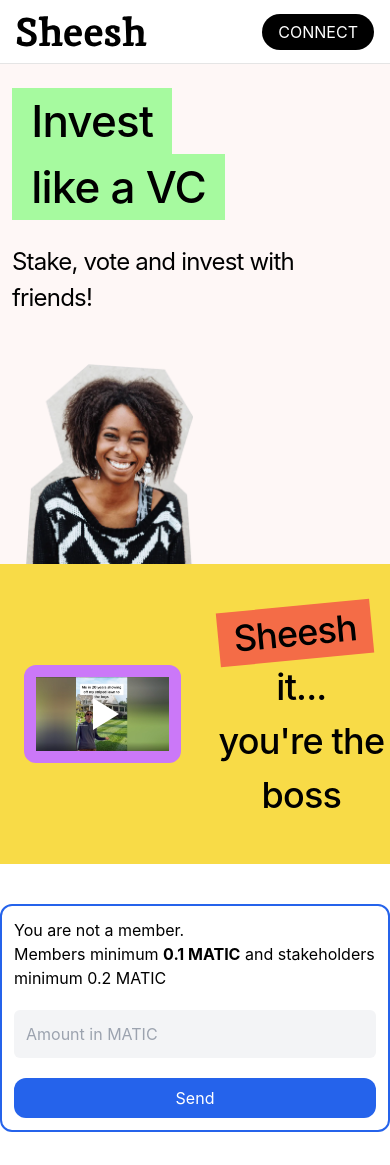
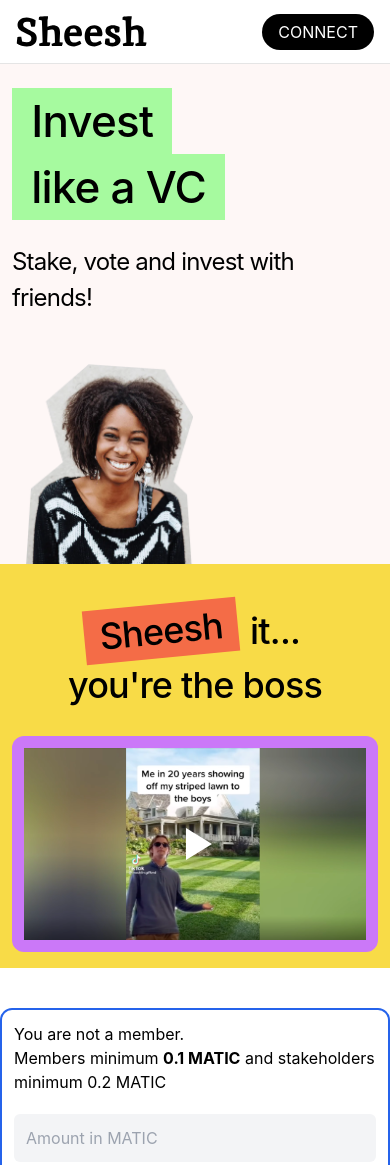
Before and after one commit to mccaine/web3-investment-club, a Next.js app: page / in a window 390 px wide. Shown: the top 1165 px of the page. Before the commit the page ends 1132 px from the top, so only its background shows below. Built offline with nearby package versions, Linux system fonts and the light colour scheme.

Commit message:
responsive video section

```diff
--- /dev/null
+++ b/src/components/layout.tsx
@@ -0,0 +1,23 @@
+import styled from "styled-components";
+import { device } from "@theme/index";
+
+interface Props {
+  sx?: any;
+}
+
+export const Section = styled.section<Props>`
+  background-color: #fef7f6;
+  padding-left: ${({ theme }) => theme.spacing(3)}px;
+  padding-right: ${({ theme }) => theme.spacing(3)}px;
+  display: block;
+  width: 100%;
+  @media ${device.sm} {
+    padding-left: ${({ theme }) => theme.spacing(3)}px;
+    padding-right: ${({ theme }) => theme.spacing(3)}px;
+  }
+  @media ${device.md} {
+    padding-left: ${({ theme }) => theme.spacing(13)}px;
+    padding-right: ${({ theme }) => theme.spacing(13)}px;
+  }
+  ${({ sx }) => sx && sx};
+`;
--- a/src/containers/PageHome/Home.tsx
+++ b/src/containers/PageHome/Home.tsx
@@ -1,5 +1,5 @@
 import { useState } from "react";
-import styled, { css } from "styled-components";
+import styled from "styled-components";
 
 import MainTemplate from "@templates/Main";
 
@@ -12,7 +12,6 @@
 
 export default function Home() {
   const { isMember, loading, account } = useData();
-  const [muted, setMuted] = useState(true);
 
   // if (loading) {
   //   return (
@@ -40,12 +39,3 @@
     </MainTemplate>
   );
 }
-
-const Heading = styled.h1`
-  font-size: 44px;
-  margin: 0;
-  font-weight: 500;
-  letter-spacing: -0.05rem;
-  padding: 0;
-  border: 0;
-`;
--- a/src/containers/PageHome/SectionVideo.tsx
+++ b/src/containers/PageHome/SectionVideo.tsx
@@ -3,31 +3,94 @@
 import Box from "@components/box";
 import Video from "@components/Video";
 import { Title } from "@components/typography";
+import { device } from "@theme/index";
+
+import { Section } from "@components/layout";
 
 const SectionVideo = () => (
-  <Box
-    as="section"
+  <Section
     sx={css`
       background-color: #f8db47;
       min-height: 300px;
-      width: 100%;
-      position: relative;
-      display: flex;
-      align-items: center;
     `}
   >
     <Box
-      my={8}
-      ml={6}
+      sx={css`
+        width: 100%;
+        display: flex;
+        flex-direction: column-reverse;
+        flex-wrap: wrap;
+        max-width: 1600px;
+        margin: 0 auto;
+        padding-top: ${({ theme }) => theme.spacing(4)}px;
+        padding-bottom: ${({ theme }) => theme.spacing(4)}px;
+        @media ${device.sm} {
+          flex-direction: row;
+          align-items: center;
+          padding-top: ${({ theme }) => theme.spacing(13)}px;
+          padding-bottom: ${({ theme }) => theme.spacing(13)}px;
+        }
+      `}
+    >
+      <Box
+        sx={css`
+          flex-basis: 100%;
+          max-width: 100%;
+          flex-grow: 0;
+          display: flex;
+          flex-wrap: wrap;
+          width: 100%;
+          margin: 0;
+          flex-direction: column;
+          @media ${device.sm} {
+            flex-basis: 55%;
+            max-width: 55%;
+          }
+          @media ${device.md} {
+            flex-basis: 55%;
+            max-width: 55%;
+          }
+        `}
+      >
+        <Box
           sx={css`
             border: 12px #cb78f8 solid;
             border-radius: 12px;
-        width: 55%;
+            width: 100%;
           `}
         >
-      <Video muted={false} playing={true} loop={true} url="/sheesh-meme-1080.mp4" controls={true} light="/poster.png" />
+          <Video
+            muted={false}
+            playing={true}
+            loop={true}
+            url="/sheesh-meme-1080.mp4"
+            controls={true}
+            light="/poster.png"
+          />
         </Box>
-    <Box ml={8}>
+      </Box>
+      <Box
+        sx={css`
+          flex-basis: 100%;
+          max-width: 100%;
+          flex-grow: 0;
+          display: flex;
+          flex-wrap: wrap;
+          width: 100%;
+          margin: 0;
+          flex-direction: column;
+          padding: ${({ theme }) => theme.spacing(6)}px 0;
+          @media ${device.sm} {
+            flex-basis: 45%;
+            max-width: 45%;
+          }
+          @media ${device.md} {
+            flex-basis: 45%;
+            max-width: 45%;
+          }
+        `}
+        // ml={8}
+      >
         <Title>
           <Box
             as="span"
@@ -36,7 +99,7 @@
               font-weight: 500;
               letter-spacing: -0.05rem;
               display: inline-block;
-            /* margin: 0 0.32000000000000006rem; */
+              margin-left: -6px;
               padding: 0 0.96rem;
               background-color: #f46c47;
               transform: rotate(-5.5deg);
@@ -50,6 +113,7 @@
         </Title>
       </Box>
     </Box>
+  </Section>
 );
 
 export default SectionVideo;
```
Lines whose indentation alone changed are shown as unchanged.
